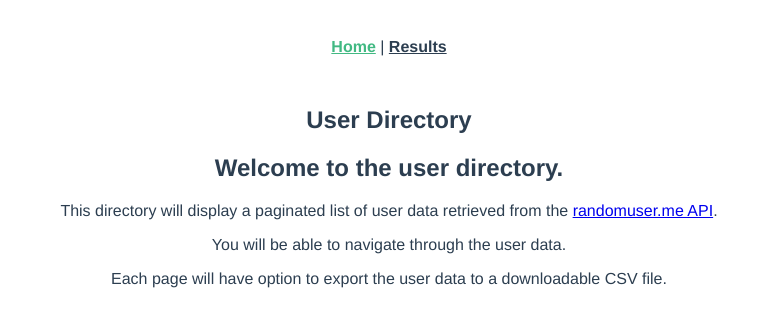
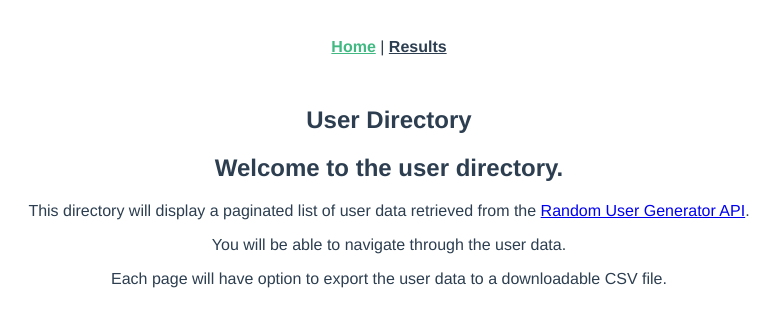
Before and after one commit to brink-ry/UserDirectory, a Vue app: page / in a window 1280 px wide. Shown: the top 326 px of the page, without its empty margins (251-1026 px from the left). Built offline with nearby package versions, Linux system fonts and the light colour scheme.

Commit message:
removing comments, changing wording

```diff
--- a/src/views/Home.vue
+++ b/src/views/Home.vue
@@ -5,7 +5,7 @@
 		<section>
 			<h2>Welcome to the user directory.</h2>
 			<p>
-				This directory will display a paginated list of user data retrieved from the <a href="http://randomuser.me" target="blank">randomuser.me API</a>.
+				This directory will display a paginated list of user data retrieved from the <a href="http://randomuser.me" target="blank">Random User Generator API</a>.
 			</p>
 
 			<p>
--- a/src/views/Results.vue
+++ b/src/views/Results.vue
@@ -46,14 +46,9 @@ export default {
     },
 
     async getUsers () {
-      try {
+      const { data: { results } } = await axios.get(`https://randomuser.me/api/?page=${this.page}&results=10&seed=MST`);
 
-        const { data: { results } } = await axios.get(`https://randomuser.me/api/?page=${this.page}&results=10&seed=MST`);
-
-        this.users = results;
-      } catch ( error ) {
-        throw error;
-      }
+      this.users = results;
     }
   },
   computed: {
```
